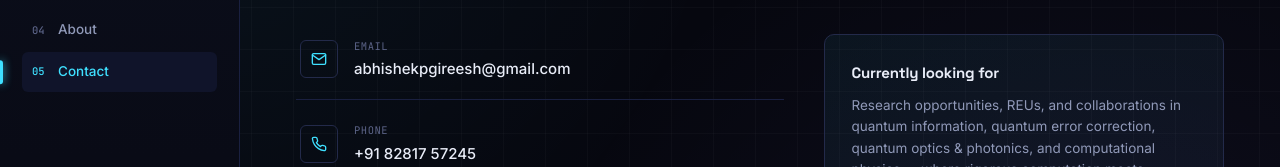
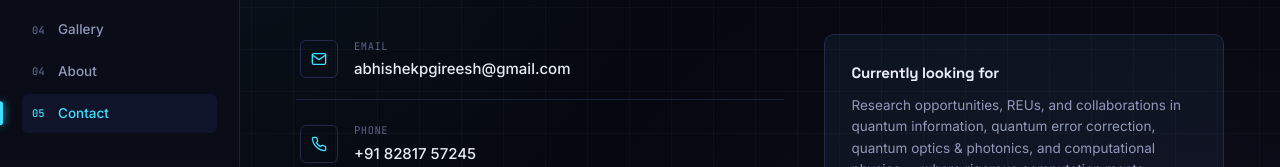
Before and after one commit to avatheman/abhishek-portfolio, a plain HTML site: page contact.html in a window 1280 px wide. Shown: the part 244-411 px from the top of the page. Drawn offline with Linux system fonts and the light colour scheme.

Commit message:
Update contact.html

```diff
--- a/contact.html
+++ b/contact.html
@@ -33,6 +33,7 @@
       <a href="index.html"><span class="idx">01</span>Home</a>
       <a href="research.html"><span class="idx">02</span>Research</a>
       <a href="projects.html"><span class="idx">03</span>Projects</a>
+       <a href="gallery.html"><span class="idx">04</span>Gallery</a>
       <a href="about.html"><span class="idx">04</span>About</a>
       <a href="contact.html"><span class="idx">05</span>Contact</a>
     </nav>
```
